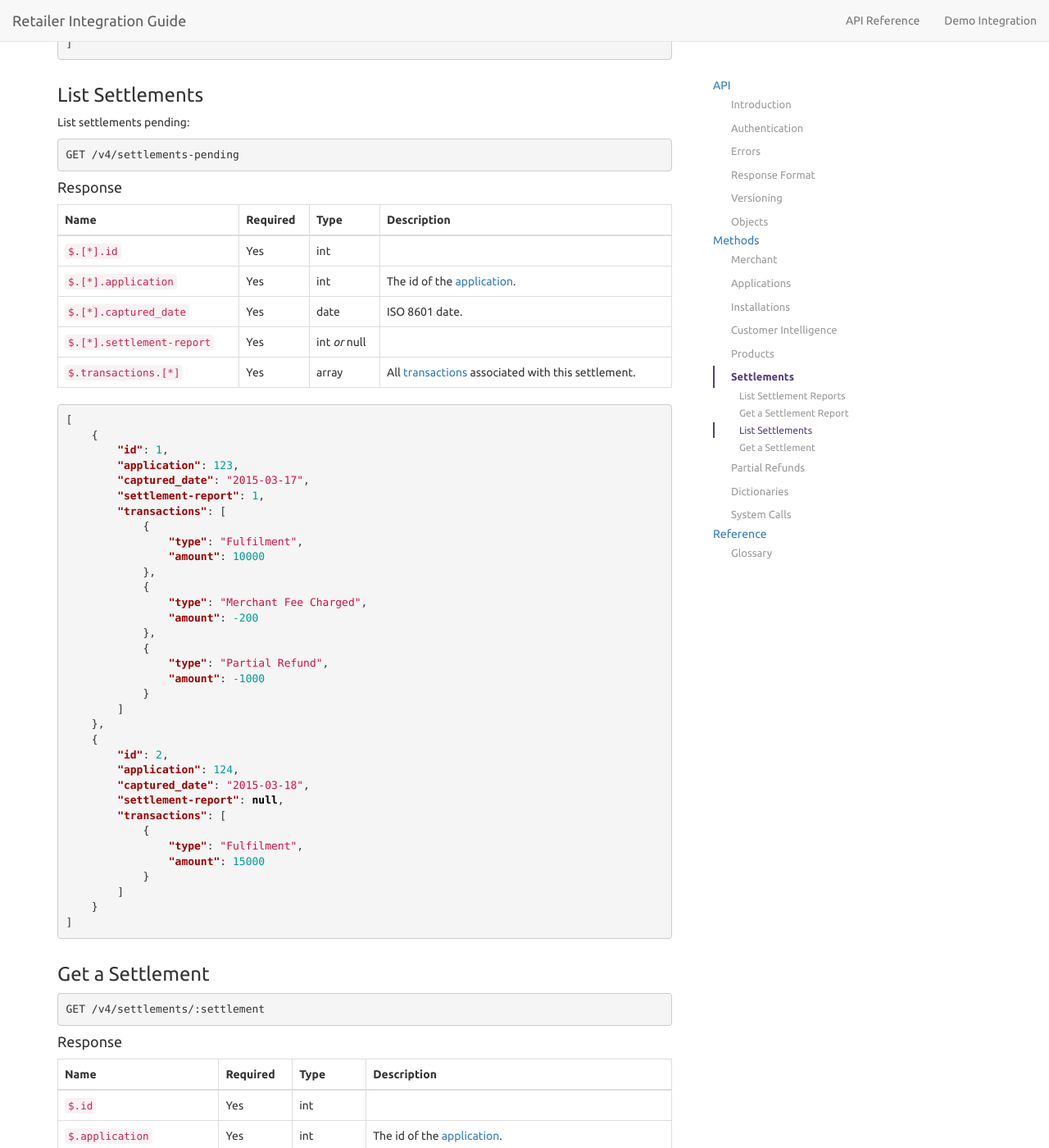
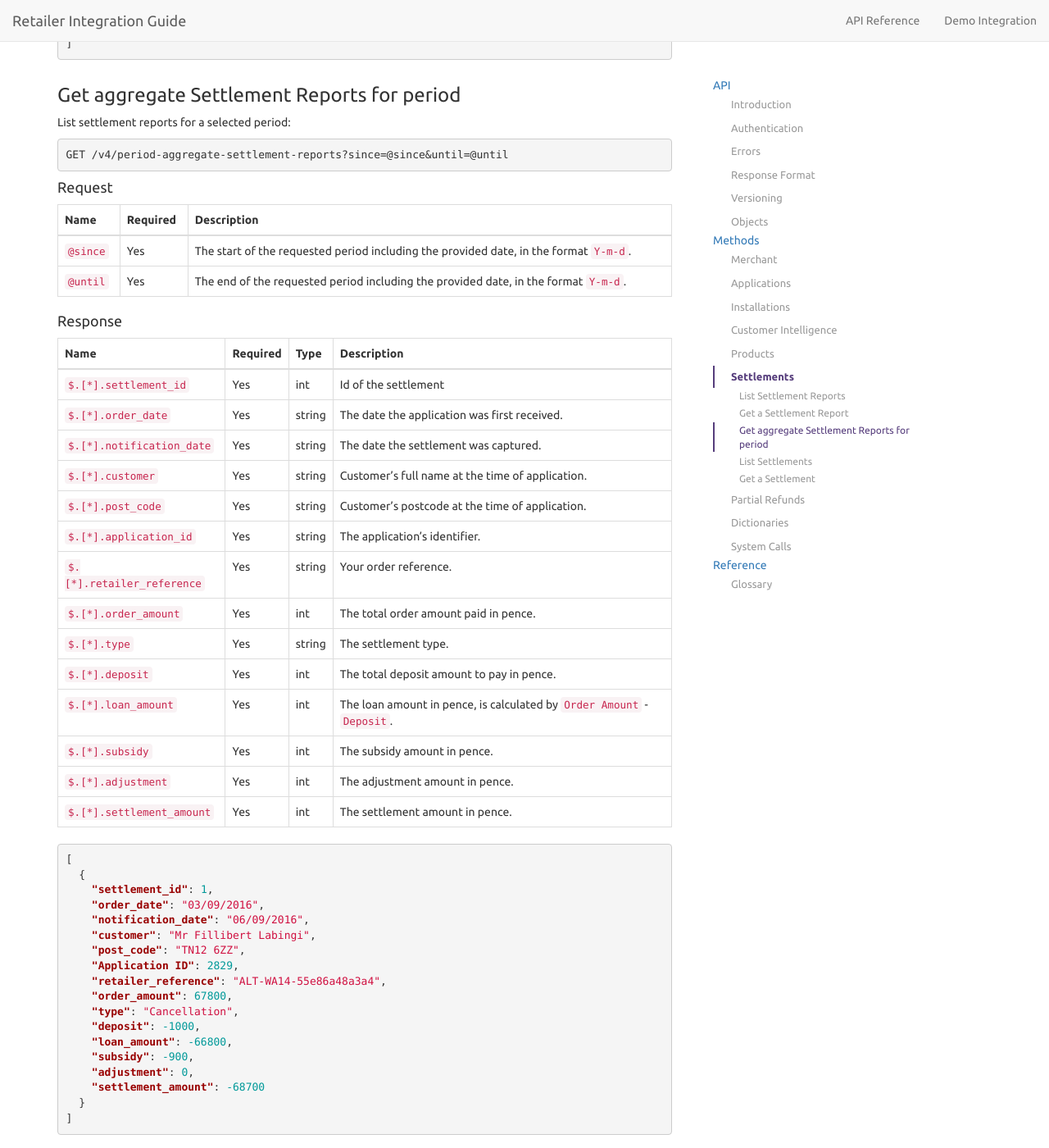
Before and after one commit to PayBreak/retailer-integration-guide, a Jekyll site: the page built from api/index.md, in a window 1280 px wide and 1400 px high, scrolled down 38024 px. Shown: the whole window at 82% size. Built offline with Jekyll 4.4.1, drawn with Linux system fonts in a browser that asks for light colours; nearby versions of some CDN libraries; Markdown is read by kramdown in place of the engine named in the settings; our own code applies the rules of GitHub Pages for plain Markdown files.

Commit message:
Add Get aggregate Settlement Reports for period description

````diff
--- a/_includes/v4/settlements.md
+++ b/_includes/v4/settlements.md
@@ -120,6 +120,62 @@ Name | Required | Type | Description
 ]
 ```
 
+### Get aggregate Settlement Reports for period
+
+List settlement reports for a selected period:
+
+```
+GET {{ site.data.globals.api_prefix }}/period-aggregate-settlement-reports?since=@since&until=@until
+```
+
+#### Request
+
+Name | Required | Description
+--- | --- | ---
+`@since` | Yes | The start of the requested period including the provided date, in the format `Y-m-d`.
+`@until` | Yes | The end of the requested period including the provided date, in the format `Y-m-d`.
+
+#### Response
+
+
+Name | Required | Type | Description
+--- | --- | --- | ---
+`$.[*].settlement_id` | Yes | int | Id of the settlement
+`$.[*].order_date` | Yes | string | The date the application was first received.
+`$.[*].notification_date` | Yes | string | The date the settlement was captured.
+`$.[*].customer` | Yes | string | Customer's full name at the time of application.
+`$.[*].post_code` | Yes | string | Customer's postcode at the time of application.
+`$.[*].application_id` | Yes | string | The application's identifier.
+`$.[*].retailer_reference` | Yes | string | Your order reference.
+`$.[*].order_amount` | Yes | int |The total order amount paid in pence.
+`$.[*].type` | Yes | string | The settlement type.
+`$.[*].deposit` | Yes | int | The total deposit amount to pay in pence.
+`$.[*].loan_amount` | Yes | int | The loan amount in pence, is calculated by `Order Amount` - `Deposit`.
+`$.[*].subsidy` | Yes | int |The subsidy amount in pence.
+`$.[*].adjustment` | Yes | int | The adjustment amount in pence.
+`$.[*].settlement_amount` | Yes | int | The settlement amount in pence.
+
+```json
+[
+  {
+    "settlement_id": 1,
+    "order_date": "03/09/2016",
+    "notification_date": "06/09/2016",
+    "customer": "Mr Fillibert Labingi",
+    "post_code": "TN12 6ZZ",
+    "Application ID": 2829,
+    "retailer_reference": "ALT-WA14-55e86a48a3a4",
+    "order_amount": 67800,
+    "type": "Cancellation",
+    "deposit": -1000,
+    "loan_amount": -66800,
+    "subsidy": -900,
+    "adjustment": 0,
+    "settlement_amount": -68700
+  }
+]
+```
+
 ### List Settlements
 
 {% comment %}
--- a/_includes/v4/toc.html
+++ b/_includes/v4/toc.html
@@ -82,6 +82,7 @@
         <ul class="nav nav-stacked">
             <li><a href="#list-settlement-reports">List Settlement Reports</a></li>
             <li><a href="#get-a-settlement-report">Get a Settlement Report</a></li>
+            <li><a href="#get-aggregate-settlement-reports-for-period">Get aggregate Settlement Reports for period</a></li>
             <li><a href="#list-settlements">List Settlements</a></li>
             <li><a href="#get-a-settlement">Get a Settlement</a></li>
         </ul>
````
